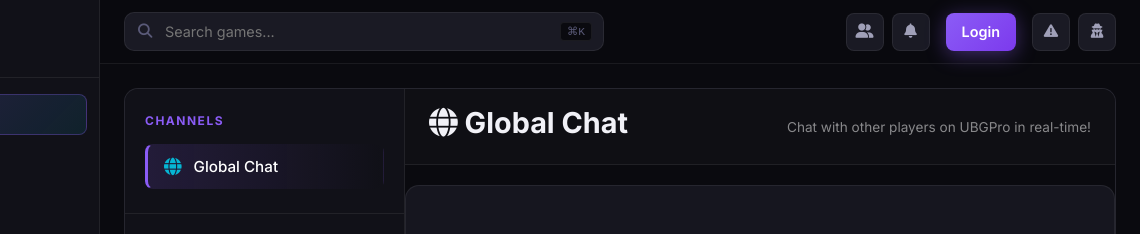
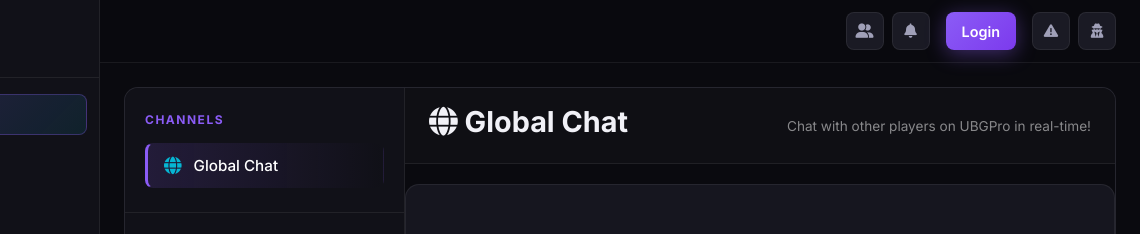
Before and after one commit to kiansexton7-crypto/Chat, a plain HTML site: page index.html in a window 1280 px wide. Shown: the top 234 px of the page, 140-1280 px from the left. Drawn offline with Linux system fonts and the light colour scheme; no server answers.

Commit message:
Remove search bar from topbar

```diff
--- a/index.html
+++ b/index.html
@@ -39,11 +39,7 @@
   <!-- TOP BAR -->
   <header class="topbar">
     <button class="hamburger" id="hamburger"><i class="fas fa-bars"></i></button>
-    <div class="search-wrap">
-      <i class="fas fa-search search-icon"></i>
-      <input type="text" id="searchInput" class="search-input" placeholder="Search games..."/>
-      <kbd class="search-kbd">⌘K</kbd>
-    </div>
+
     <div class="topbar-actions">
       <div class="user-profile" id="userProfileBtn" style="display:none; align-items:center; gap:8px; font-weight:600; margin-right:8px; cursor:pointer; color:var(--text)">
         <i class="fas fa-user-circle" style="color:var(--accent); font-size:1.2rem;"></i> <span></span>
```
